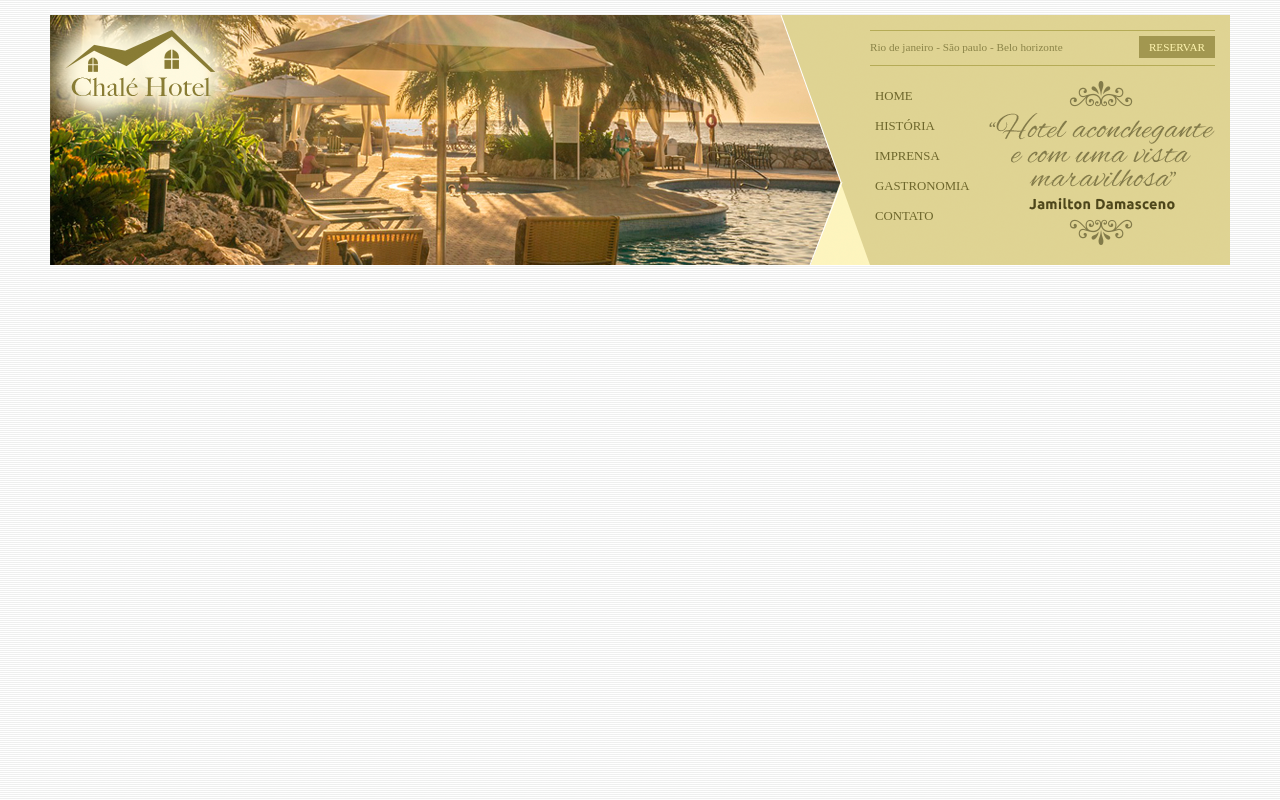
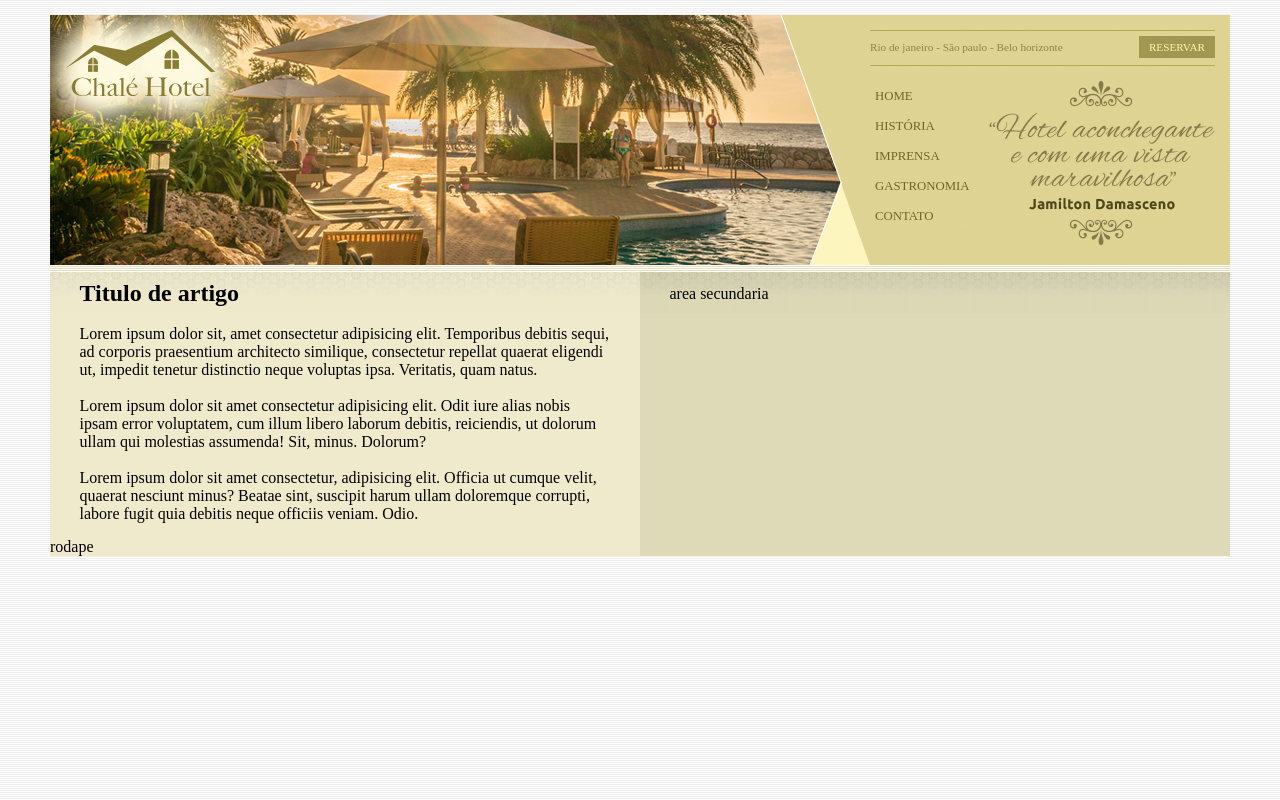
Before and after one commit to Julio-Norberto/chale-hotel, a plain HTML site: page codigo/index.html in a window 1280 px wide. Drawn offline with Linux system fonts and the light colour scheme.

Commit message:
add conteúdo principal e área lateral

```diff
--- a/codigo/estilos/estilo.css
+++ b/codigo/estilos/estilo.css
@@ -10,7 +10,7 @@ body {
 }
 
 #container {
-    background: #ede9cc;
+    background:  #ede9cc url(../imagens/bg-container.png) top center repeat-y;
     margin: 0 auto;
     min-width: 740px;
     max-width: 1180px;
@@ -112,3 +112,26 @@ ul#navegacao a:hover {
     height: 164px;
     float: right;
 }
+
+#area-principal {
+    float: left;
+    width: 50%;
+    background: url(../imagens/bg-area-principal.png) top left repeat-x;
+    padding: 15px 0;
+}
+
+#area-secundaria {
+    float: right;
+    width: 50%;
+    background: url(../imagens/bg-area-lateral.png) top left repeat-x;
+    padding: 20px 0;
+}
+
+.conteudo {
+    margin: 0 auto;
+    width: 90%;
+}
+
+#rodape {
+    clear: both;
+}
--- a/codigo/index.html
+++ b/codigo/index.html
@@ -53,6 +53,42 @@
         </div>
         <!-- FIM DO TOPO -->
 
+        <!-- INICIO DA AREA PRINCIPAL DE CONTEUDO-->
+        <div id="area-principal">
+
+            <div class="conteudo">
+                <h2>Titulo de artigo</h2>
+                <br>
+                <p>
+                    Lorem ipsum dolor sit, amet consectetur adipisicing elit. Temporibus debitis sequi, ad corporis praesentium architecto similique, consectetur repellat quaerat eligendi ut, impedit tenetur distinctio neque voluptas ipsa. Veritatis, quam natus.
+                </p>
+                <br>
+                <p>
+                    Lorem ipsum dolor sit amet consectetur adipisicing elit. Odit iure alias nobis ipsam error voluptatem, cum illum libero laborum debitis, reiciendis, ut dolorum ullam qui molestias assumenda! Sit, minus. Dolorum?
+                </p>
+                <br>
+                <p>
+                    Lorem ipsum dolor sit amet consectetur, adipisicing elit. Officia ut cumque velit, quaerat nesciunt minus? Beatae sint, suscipit harum ullam doloremque corrupti, labore fugit quia debitis neque officiis veniam. Odio.
+                </p>
+            </div>
+
+        </div>
+        <!-- FIM DA AREA PRINCIPAL DE CONTEUDO -->
+
+        <!-- UNICIO DA AREA SECUNDARIA -->
+        <div id="area-secundaria">
+
+            <div class="conteudo">
+                area secundaria
+            </div>
+
+        </div>
+        <!-- FIM DA AREA SECUNDARIA -->
+
+        <div id="rodape">
+            rodape
+        </div>
+
     </div>
     <!-- FIM DO CONTAINER -->
 
```
Also changed, not shown: 1 other file.
